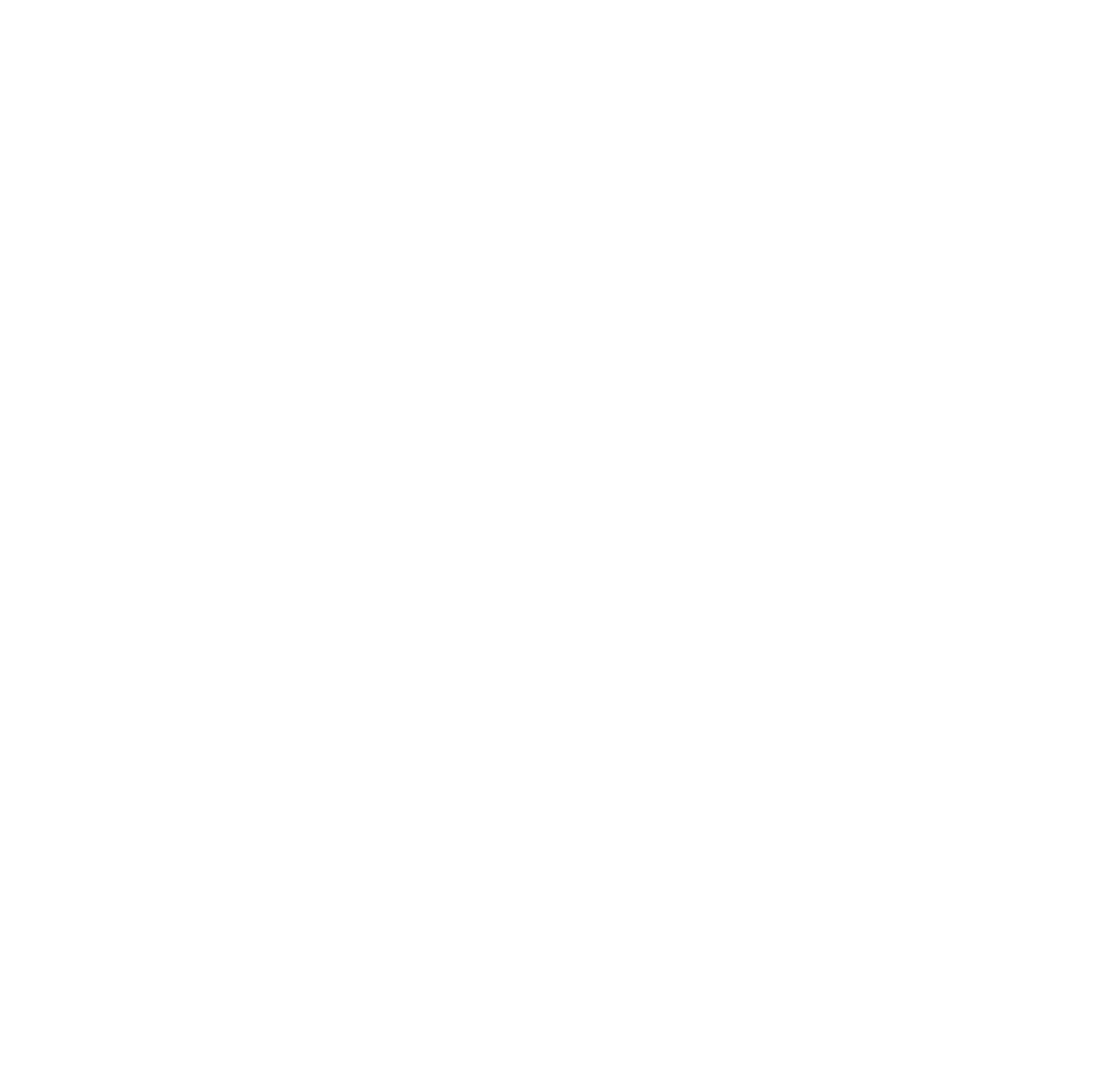
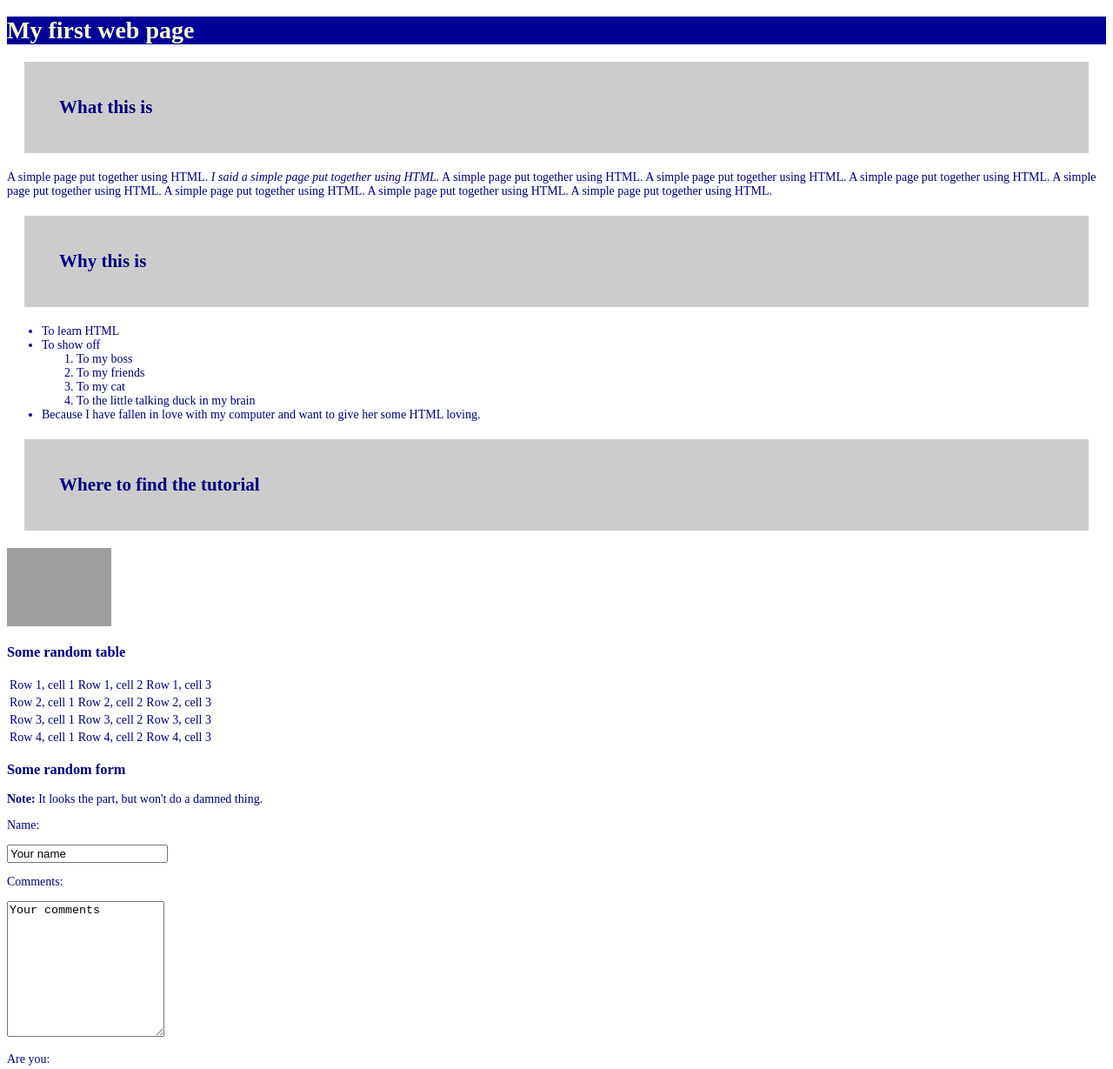
Before and after one commit to JohnPiatras/htmldog_css_beginner, a plain HTML site: page index.html in a window 1280 px wide. Shown: the top 1229 px of the page at 87% size. Before the commit the page ends 800 px from the top, so only its background shows below. Drawn offline with Linux system fonts and the light colour scheme; grey boxes are pictures that could not be loaded.

Commit message:
Progressed a bit with the tutorial

```diff
--- a/index.html
+++ b/index.html
@@ -1,6 +1,81 @@
 <!DOCTYPE html>
 <html>
 <head>
-	<title>John's htmldog.dog css beginner page</title>
+    <title>My first web page</title>
+    <!-- This is a comment, by the way -->
 	<link rel="stylesheet" href="style.css">
 </head>
+
+<body>
+
+<h1>My first web page</h1>
+
+<h2>What this is</h2>
+<p>A simple page put together using HTML. <em>I said a simple page put together using HTML.</em> A simple page put together using HTML. A simple page put together using HTML. A simple page put together using HTML. A simple page put together using HTML. A simple page put together using HTML. A simple page put together using HTML. A simple page put together using HTML.</p>
+
+<h2>Why this is</h2>
+<ul>
+    <li>To learn HTML</li>
+    <li>
+        To show off
+        <ol>
+            <li>To my boss</li>
+            <li>To my friends</li>
+            <li>To my cat</li>
+            <li>To the little talking duck in my brain</li>
+        </ol>
+    </li>
+    <li>Because I have fallen in love with my computer and want to give her some HTML loving.</li>
+</ul>
+
+<h2>Where to find the tutorial</h2>
+<p><a href="http://www.htmldog.com"><img src="http://www.htmldog.com/badge1.gif" width="120" height="90" alt="HTML Dog"></a></p>
+
+<h3>Some random table</h3>
+<table>
+    <tr>
+        <td>Row 1, cell 1</td>
+        <td>Row 1, cell 2</td>
+        <td>Row 1, cell 3</td>
+    </tr>
+    <tr>
+        <td>Row 2, cell 1</td>
+        <td>Row 2, cell 2</td>
+        <td>Row 2, cell 3</td>
+    </tr>
+    <tr>
+        <td>Row 3, cell 1</td>
+        <td>Row 3, cell 2</td>
+        <td>Row 3, cell 3</td>
+    </tr>
+    <tr>
+        <td>Row 4, cell 1</td>
+        <td>Row 4, cell 2</td>
+        <td>Row 4, cell 3</td>
+    </tr>
+</table>
+
+<h3>Some random form</h3>
+<p><strong>Note:</strong> It looks the part, but won't do a damned thing.</p>
+
+<form action="somescript.php" method="post">
+
+<p>Name:</p>
+<p><input name="name" value="Your name"></p>
+
+<p>Comments: </p>
+<p><textarea rows="10" cols="20" name="comments">Your comments</textarea></p>
+
+<p>Are you:</p>
+<p><input type="radio" name="areyou" value="male"> Male</p>
+<p><input type="radio" name="areyou" value="female"> Female</p>
+<p><input type="radio" name="areyou" value="hermaphrodite"> An hermaphrodite</p>
+<p><input type="radio" name="areyou" value="asexual" checked> Asexual</p>
+
+<p><input type="submit"></p>
+
+</form>
+
+</body>
+
+</html>
--- a/style.css
+++ b/style.css
@@ -0,0 +1,16 @@
+body {
+	font-size: 14px;
+	color: navy;
+}
+
+h1 {
+	color: #ffc;
+	background-color: #009;
+}
+
+h2 {
+	font-size: 1.5em;
+	background-color: #ccc;
+	margin: 20px;
+	padding: 40px;
+}
```
